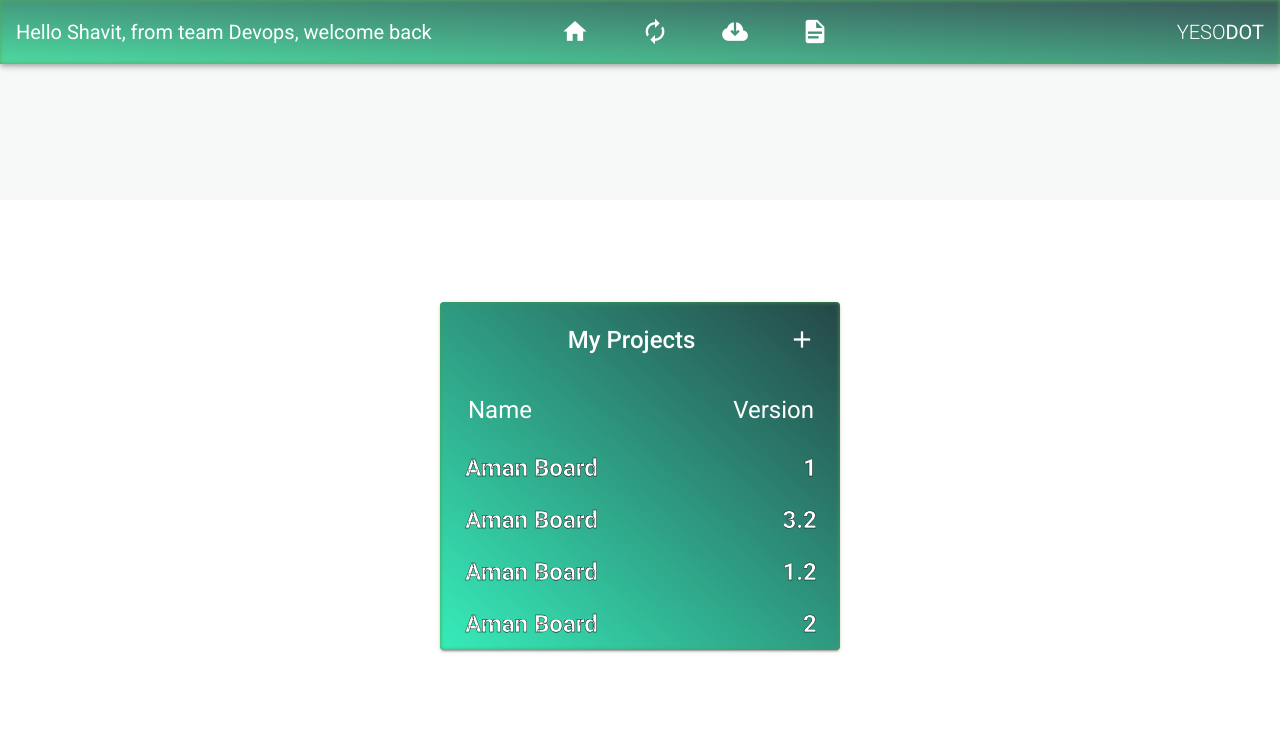
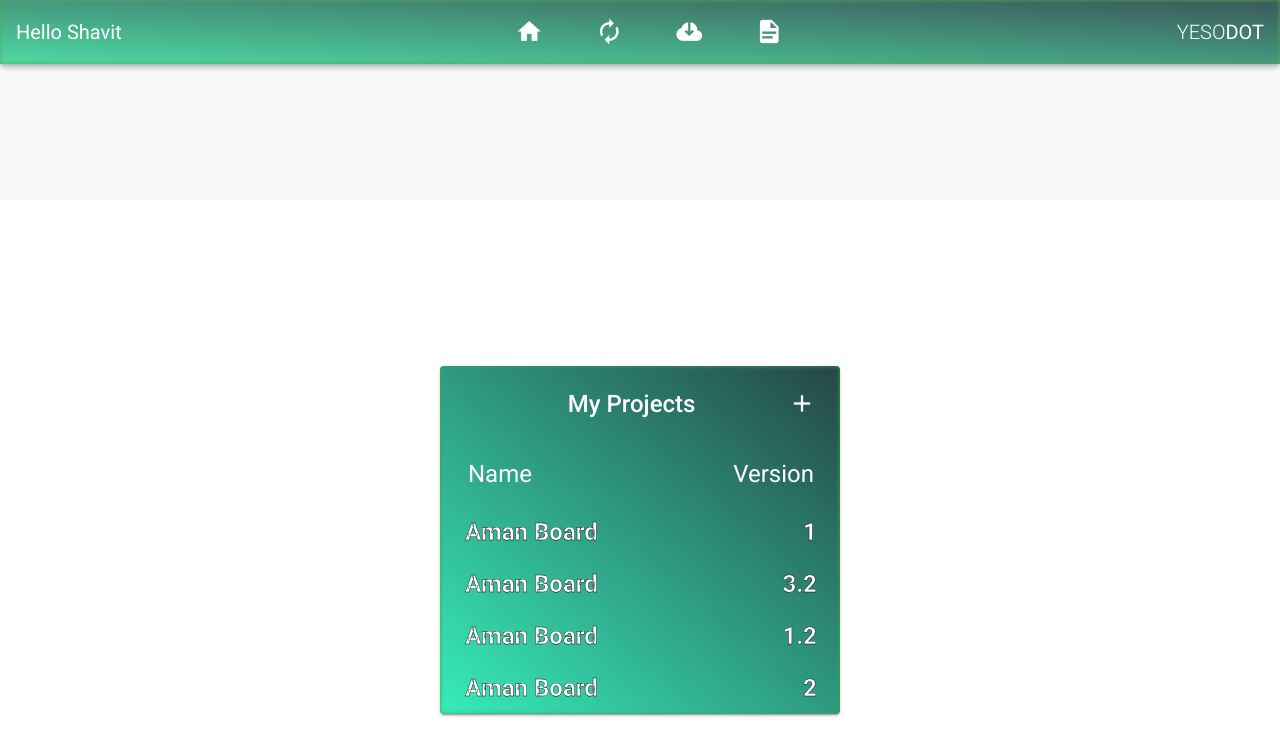
Before and after one commit to Irish-Cream-Team/albaino-client, a Vue app: page / in a window 1280 px wide. Shown: the top 756 px of the page. Built offline with nearby package versions, Linux system fonts and the light colour scheme.

Commit message:
Work from home pls.

```diff
--- a/src/components/Navbar.vue
+++ b/src/components/Navbar.vue
@@ -1,6 +1,6 @@
 <template>
   <nav class="navbar">
-    <v-toolbar app class="toolbar" color="#43a047">
+    <v-app-bar app class="toolbar" color="#43a047">
       <template v-slot:img="{ props }">
         <v-img
           v-bind="props"
@@ -9,12 +9,12 @@
         </v-img>
       </template>
       <v-toolbar-title class="white--text">
-        <span>Hello Shavit, from team Devops, welcome back</span>
+        <span>Hello Shavit</span>
       </v-toolbar-title>
 
       <v-spacer></v-spacer>
 
-      <v-toolbar-items id="toolbarButtons">
+      <v-toolbar-items>
         <v-btn depressed icon tile large color="white" class="px-10"
           ><v-icon>mdi-home</v-icon></v-btn
         >
@@ -35,7 +35,7 @@
         <span class="font-weight-light">Yeso</span>
         <span>Dot</span>
       </v-toolbar-title>
-    </v-toolbar>
+    </v-app-bar>
   </nav>
 </template>
 
@@ -50,7 +50,4 @@ export default {
 </script>
 
 <style scoped>
-#toolbarButtons {
-  margin-right: 17.5%;
-}
 </style>
--- a/src/main.js
+++ b/src/main.js
@@ -2,11 +2,13 @@ import Vue from "vue";
 import App from "./App.vue";
 import router from "./router/router";
 import vuetify from "./plugins/vuetify";
+import store from "./store/index";
 
 Vue.config.productionTip = false;
 
 new Vue({
   router,
   vuetify,
+  store,
   render: (h) => h(App),
 }).$mount("#app");
--- a/src/router/router.js
+++ b/src/router/router.js
@@ -1,29 +1,27 @@
-import Vue from 'vue'
-import VueRouter from 'vue-router'
-import Home from '../views/Home.vue'
+import Vue from "vue";
+import VueRouter from "vue-router";
+import Home from "../views/Home.vue";
 
-Vue.use(VueRouter)
+Vue.use(VueRouter);
 
 const routes = [
   {
-    path: '/',
-    name: 'Home',
-    component: Home
+    path: "/",
+    name: "Home",
+    component: Home,
   },
   {
-    path: '/about',
-    name: 'About',
-    // route level code-splitting
-    // this generates a separate chunk (about.[hash].js) for this route
-    // which is lazy-loaded when the route is visited.
-    component: () => import(/* webpackChunkName: "about" */ '../views/About.vue')
-  }
-]
+    path: "/about",
+    name: "About",
+    component: () =>
+      import(/* webpackChunkName: "about" */ "../views/About.vue"),
+  },
+];
 
 const router = new VueRouter({
-  mode: 'history',
+  mode: "history",
   base: process.env.BASE_URL,
-  routes
-})
+  routes,
+});
 
-export default router
+export default router;
--- /dev/null
+++ b/src/store/index.js
@@ -0,0 +1,11 @@
+import Vue from "vue";
+import Vuex from "vuex";
+import popup from "./modules/popup";
+
+Vue.use(Vuex);
+
+export default new Vuex.Store({
+  modules: {
+    popup,
+  },
+});
--- /dev/null
+++ b/src/store/modules/popup.js
@@ -0,0 +1,20 @@
+const state = {
+  counter: 5,
+};
+
+const getters = {
+  counter(state) {
+    return state.counter;
+  },
+};
+
+const actions = {};
+
+const mutations = {};
+
+export default {
+  state,
+  getters,
+  actions,
+  mutations,
+};
--- a/src/views/Home.vue
+++ b/src/views/Home.vue
@@ -12,7 +12,7 @@
           <span id="myProjectsHeadline" class="headline font-weight-medium"
             >My Projects</span
           >
-          <v-btn depressed icon tile large color="white"
+          <v-btn depressed icon tile large color="white" @click="counter"
             ><v-icon>mdi-plus</v-icon></v-btn
           >
         </v-card-title>
@@ -69,11 +69,16 @@
 </template>
 
 <script>
+import { mapGetters } from "vuex";
+
 export default {
   data() {
     return {
       hover: false,
     };
+  },
+  computed: {
+    ...mapGetters(["counter"]),
   },
 };
 </script>
```
Also changed, not shown: src/components/PopupNewProject.vue (deleted, +0 -26 lines).
